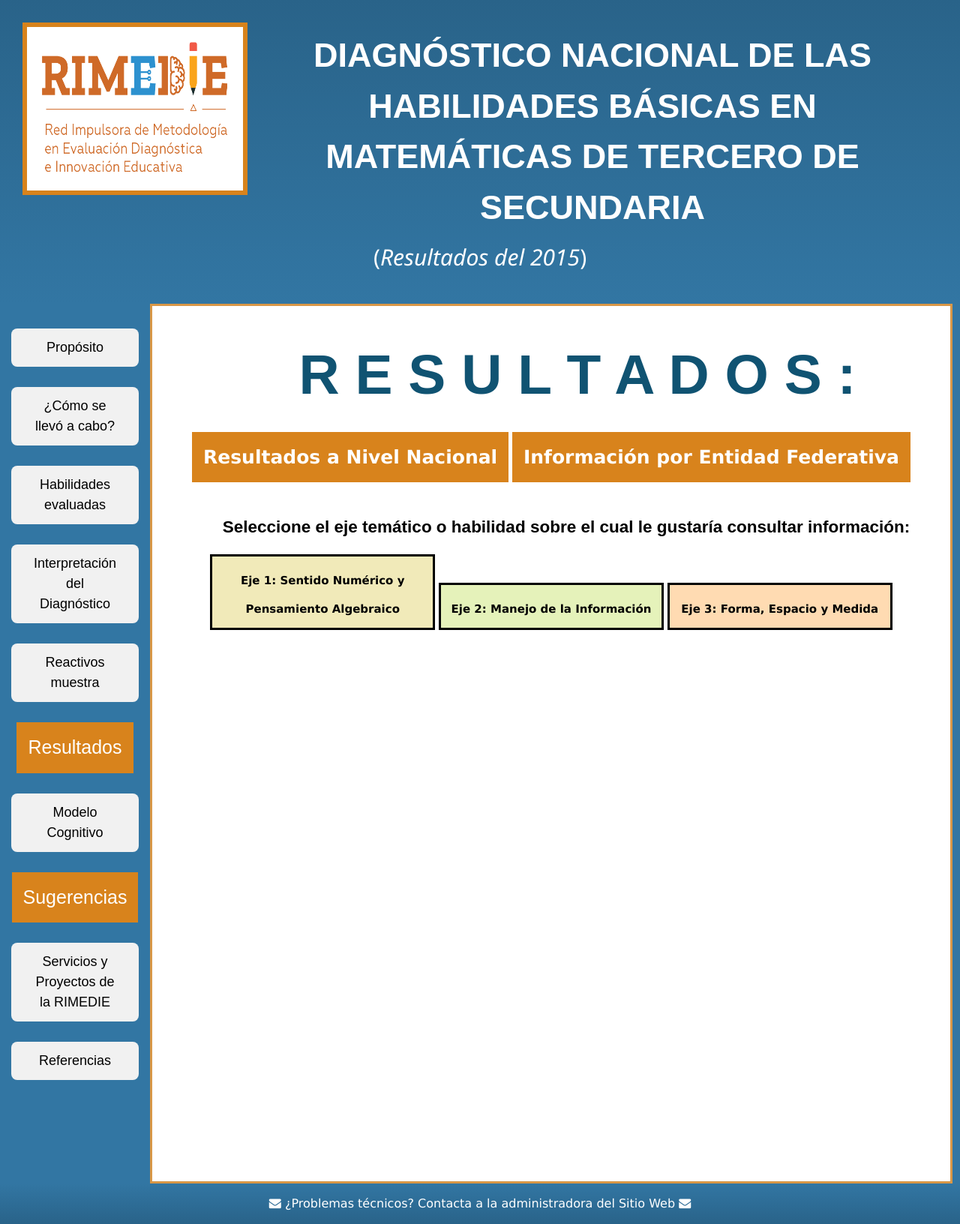
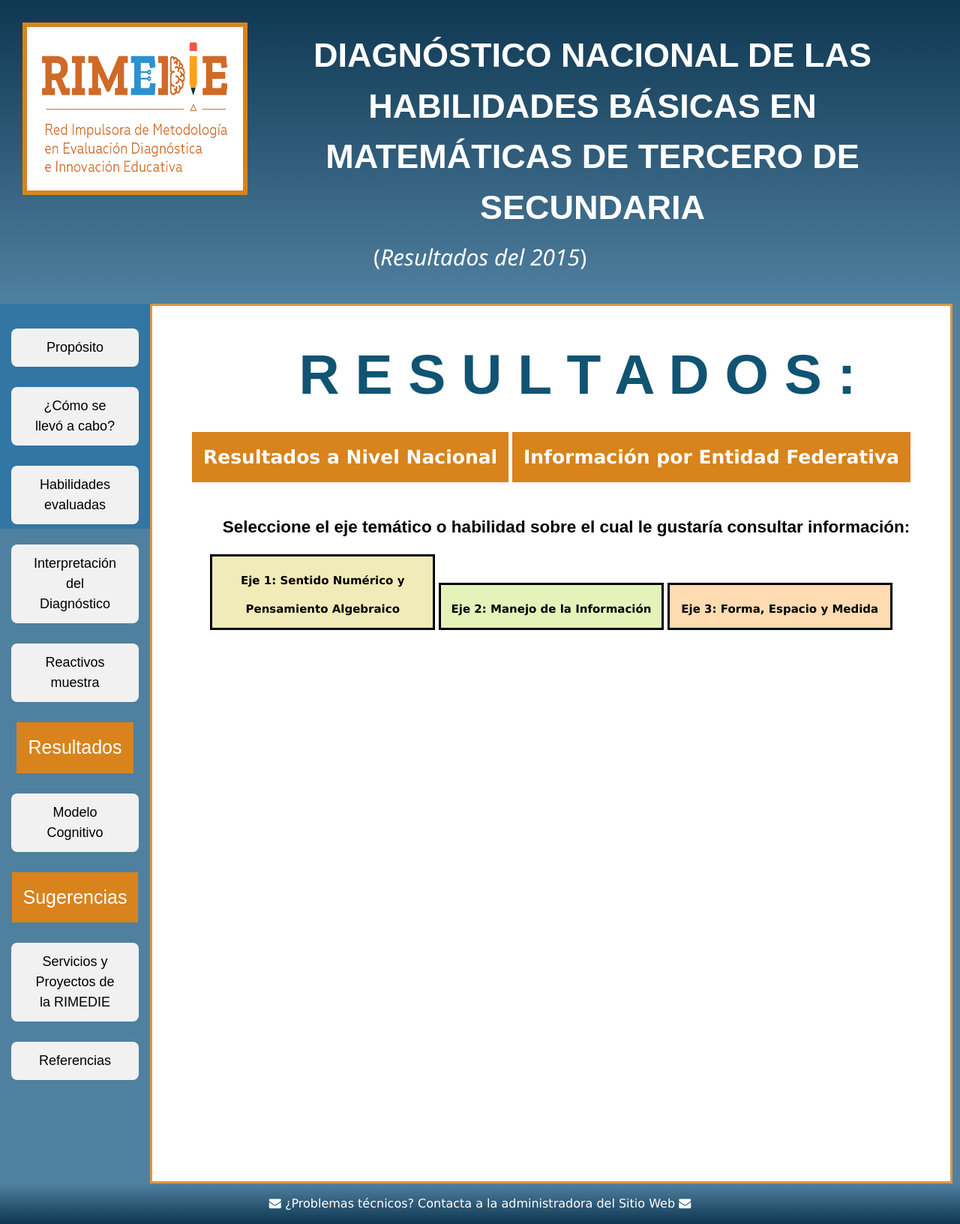
Before and after one commit to rimedie/rimedie.github.io, a Jekyll site: the page built from ReporteBreve_online/PLANEA-MAT09-2015/Heatmaps.html, in a window 1280 px wide. Shown: the whole page at 75% size. Built offline with Jekyll 4.4.1, drawn with Linux system fonts in a browser that asks for light colours.

Commit message:
Update PLANEAMAT092015_MapasCalor.html

```diff
--- a/_layouts/PLANEAMAT092015_MapasCalor.html
+++ b/_layouts/PLANEAMAT092015_MapasCalor.html
@@ -82,23 +82,25 @@ h5 {
 header {
     padding: 2em;
     color: white;
-    background: linear-gradient(to bottom, #296389, #3276a3);
+    background: linear-gradient(to bottom, #0e3751, #5080a0);
     margin-left: 0px;
     text-align: center;
     }
+
 body {
     margin: 0px auto;
     width: 100%;
-    background-color: #3276a3;
+    background-color: #5080a0;
 }
 
 footer {
     padding: 1em;
     color: white;
-    background: linear-gradient(to bottom, #3276a3,#296389);
+    background: linear-gradient(to bottom, #5080a0,#0e3751);
     clear: left;
     text-align: center;
 }
+
 nav {
     float: left;
     max-width: 200px;
```
